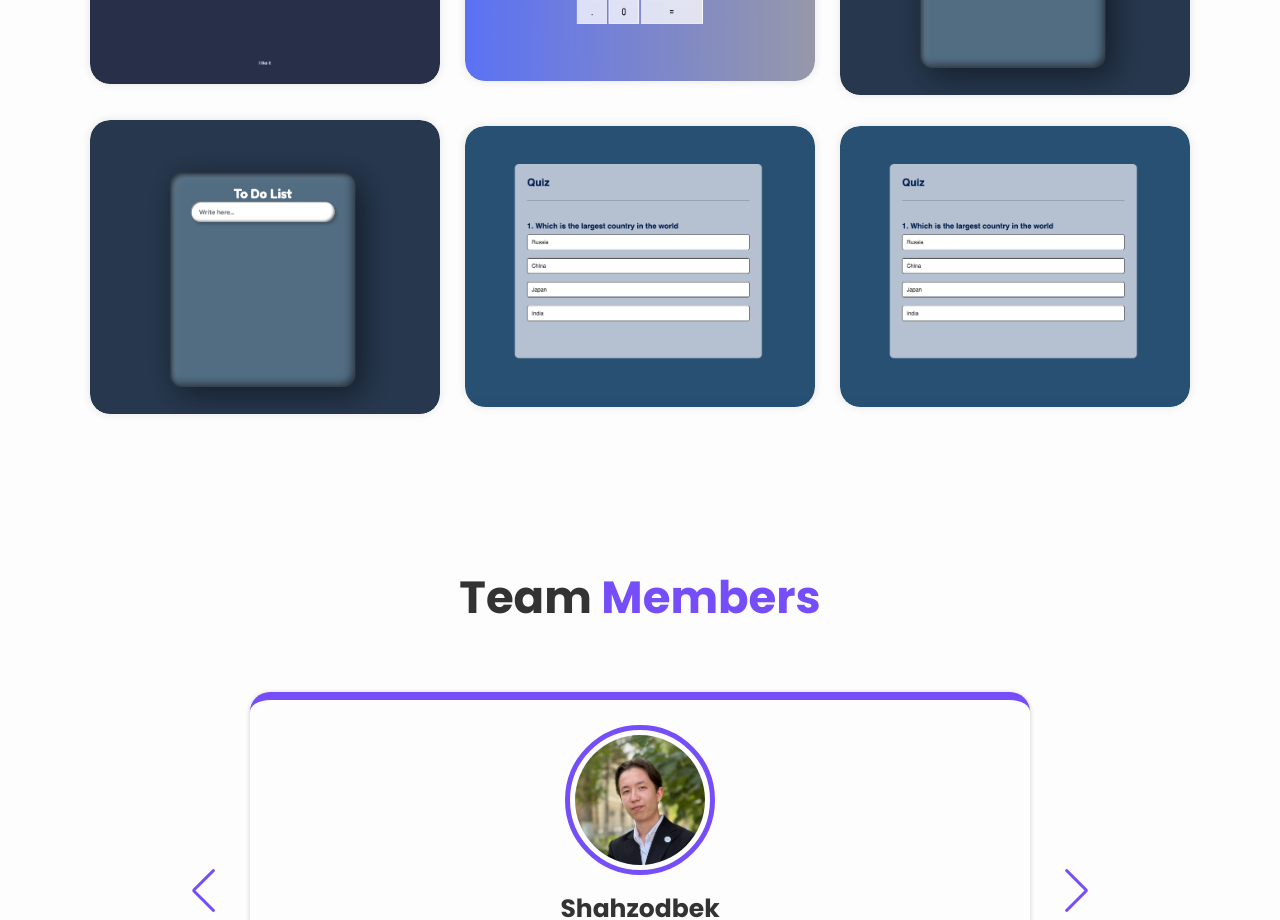
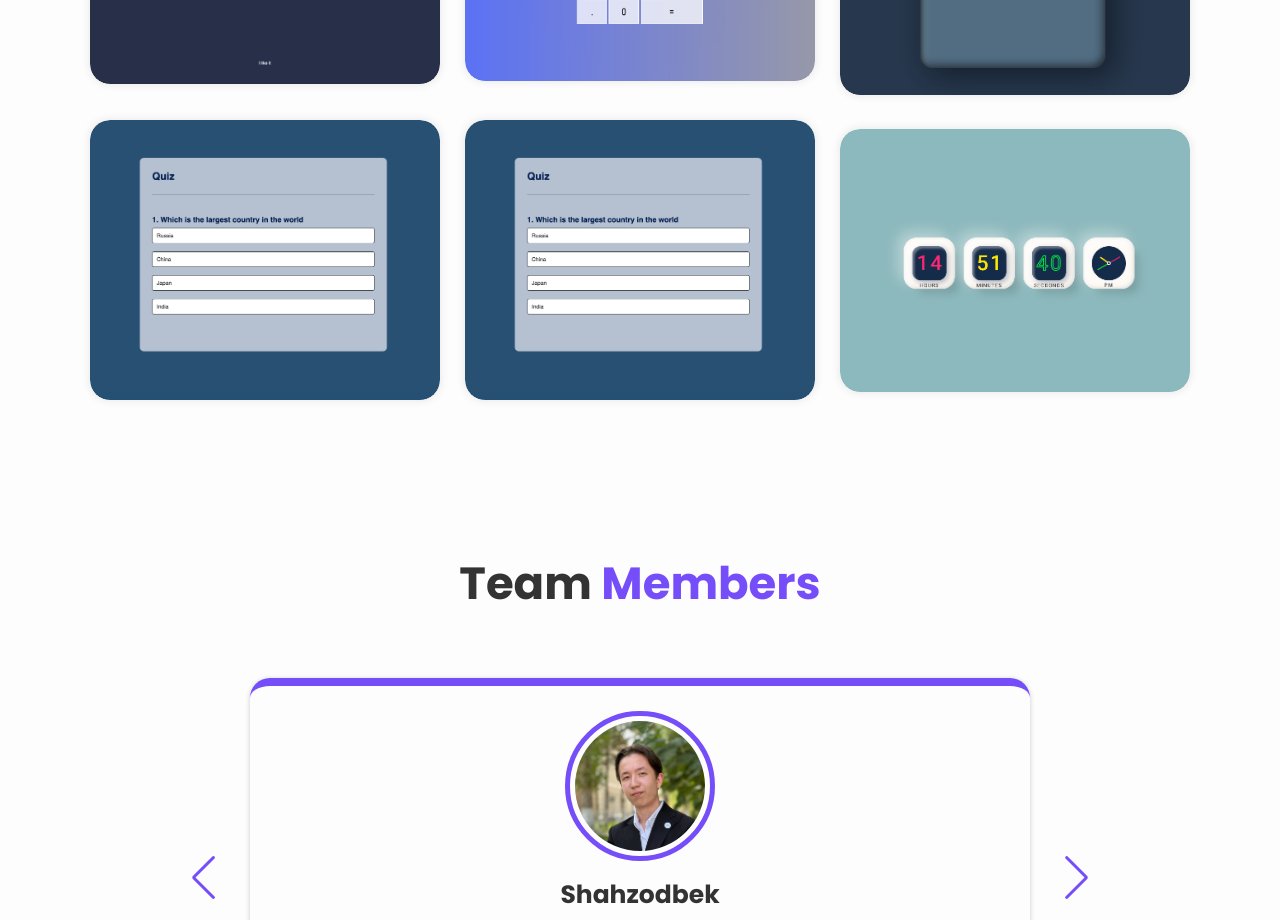
Before and after one commit to ahadjondev/My-Portfolio, a plain HTML site: page index.html in a window 1280 px wide. Shown: the part 3040-3960 px from the top of the page. Drawn offline with nearby package versions, Linux system fonts and the light colour scheme.

Commit message:
Update index.html

```diff
--- a/index.html
+++ b/index.html
@@ -201,7 +201,7 @@
                 </div>
             </div>
             <div class="portfolio-box">
-                <img src="images/to-do-list.png" alt="">
+                <img src="images/quiz.png" alt="">
 
                 <div class="portfolio-layer">
                     <h4>Quiz App</h4>
@@ -219,7 +219,7 @@
                 </div>
             </div>
             <div class="portfolio-box">
-                <img src="images/quiz.png" alt="">
+                <img src="images/clock.png" alt="">
 
                 <div class="portfolio-layer">
                     <h4>Password Generator</h4>
```
